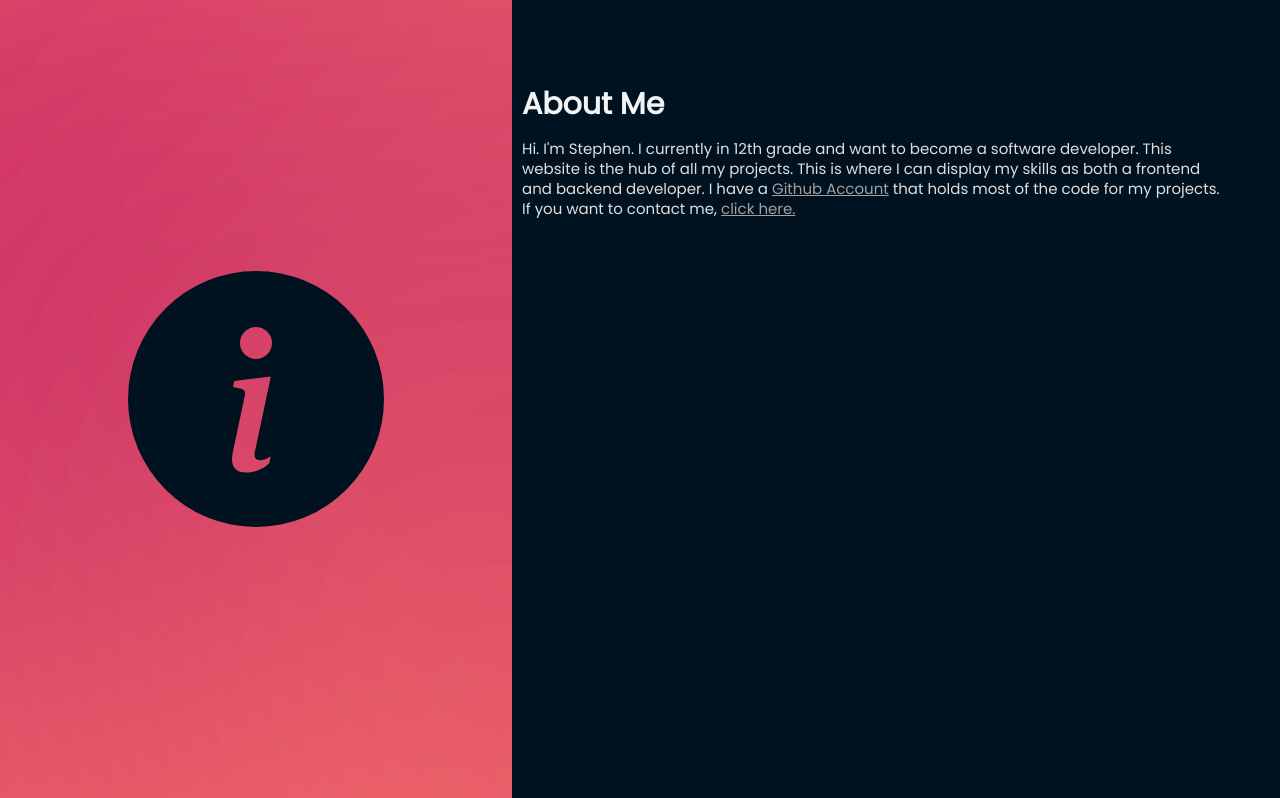
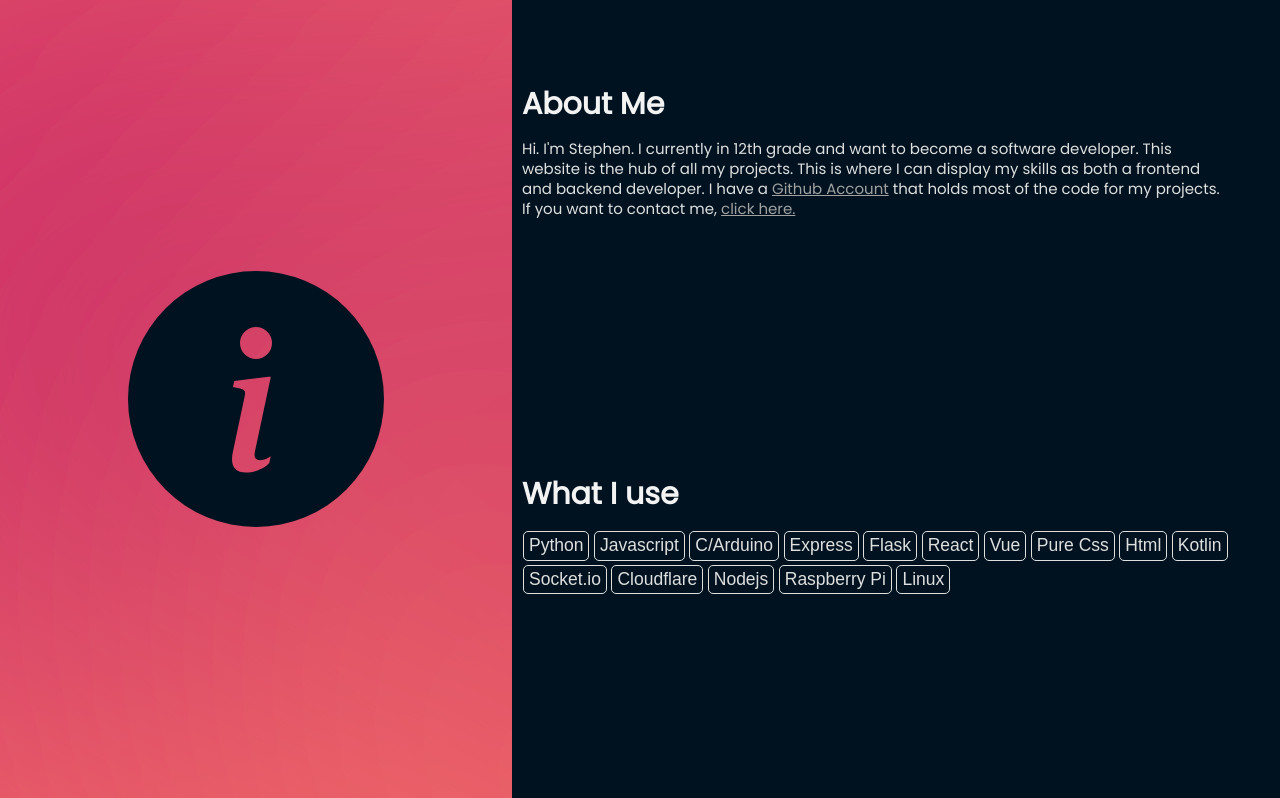
Before and after one commit to Stephen10121/gruzserv-home, a Node server app: page / in a window 1280 px wide. Shown: the part 801-1599 px from the top of the page. Run offline with Node 20, Linux system fonts and the light colour scheme.

Commit message:
Added the stuff I know section in the about section

```diff
--- a/public/reset.css
+++ b/public/reset.css
@@ -74,6 +74,10 @@ table {
     background: #888;
 }
 
+::-webkit-scrollbar-thumb:hover {
+	width: 10px;
+}
+
 /* Handle on hover */
 ::-webkit-scrollbar-thumb:hover {
     background: #555;
--- a/public/style.css
+++ b/public/style.css
@@ -126,14 +126,14 @@ main section {
 
 .about-text-part {
     width: 100%;
-    display: flex;
-    align-items: center;
-    flex-direction: column;
+    display: grid;
+    grid-template-rows: 50% 50%;
     background-color: #001220;
     padding: 10px;
 }
 
-.about-text-part-box {
+.about-text-part-box,
+.extra {
     padding-top: 8rem;
     display: flex;
     width: 100%;
@@ -141,14 +141,16 @@ main section {
     gap: 2rem;
 }
 
-.about-text-part-box h3 {
+.about-text-part-box h3,
+.extra h3 {
     font-family: 'Poppins', sans-serif;
     font-size: 3rem;
     font-weight: bold;
     color: #f3f3f3;
 }
 
-.about-text-part-box p {
+.about-text-part-box p,
+.extra p {
     font-family: 'Poppins', sans-serif;
     min-width: 20ch;
     line-height: 20px;
@@ -158,9 +160,21 @@ main section {
     color: #dfdfdf;
 }
 
-.about-text-part-box p span a {
+.about-text-part-box p span a,
+.extra p span a {
     color: rgb(161, 161, 161);
     text-decoration: underline;
+}
+
+.extra ul li {
+    display: inline-block;
+    font-family: sans-serif;
+    font-size: clamp(1.5rem, 1.75rem, 2rem);
+    color: #dfdfdf;
+    border: 1px solid #dfdfdf;
+    border-radius: 5px;
+    padding: 5px;
+    margin: 2px 1px;
 }
 
 #contact {
--- a/views/index.ejs
+++ b/views/index.ejs
@@ -42,6 +42,26 @@
                     <p>
                         Hi. I'm Stephen. I currently in 12th grade and want to become a software developer. This website is the hub of all my projects. This is where I can display my skills as both a frontend and backend developer. I have a <span><a href="https://github.com/Stephen10121" target="_blank">Github Account</a></span> that holds most of the code for my projects. If you want to contact me, <span><a href="#contact">click here.</a></span>
                     </p>
+                </div>
+                <div class="extra">
+                    <h3>What I use</h3>
+                    <ul>
+                        <li>Python</li>
+                        <li>Javascript</li>
+                        <li>C/Arduino</li>
+                        <li>Express</li>
+                        <li>Flask</li>
+                        <li>React</li>
+                        <li>Vue</li>
+                        <li>Pure Css</li>
+                        <li>Html</li>
+                        <li>Kotlin</li>
+                        <li>Socket.io</li>
+                        <li>Cloudflare</li>
+                        <li>Nodejs</li>
+                        <li>Raspberry Pi</li>
+                        <li>Linux</li>
+                    </ul>
                 </div>
             </div>
         </section>
```
